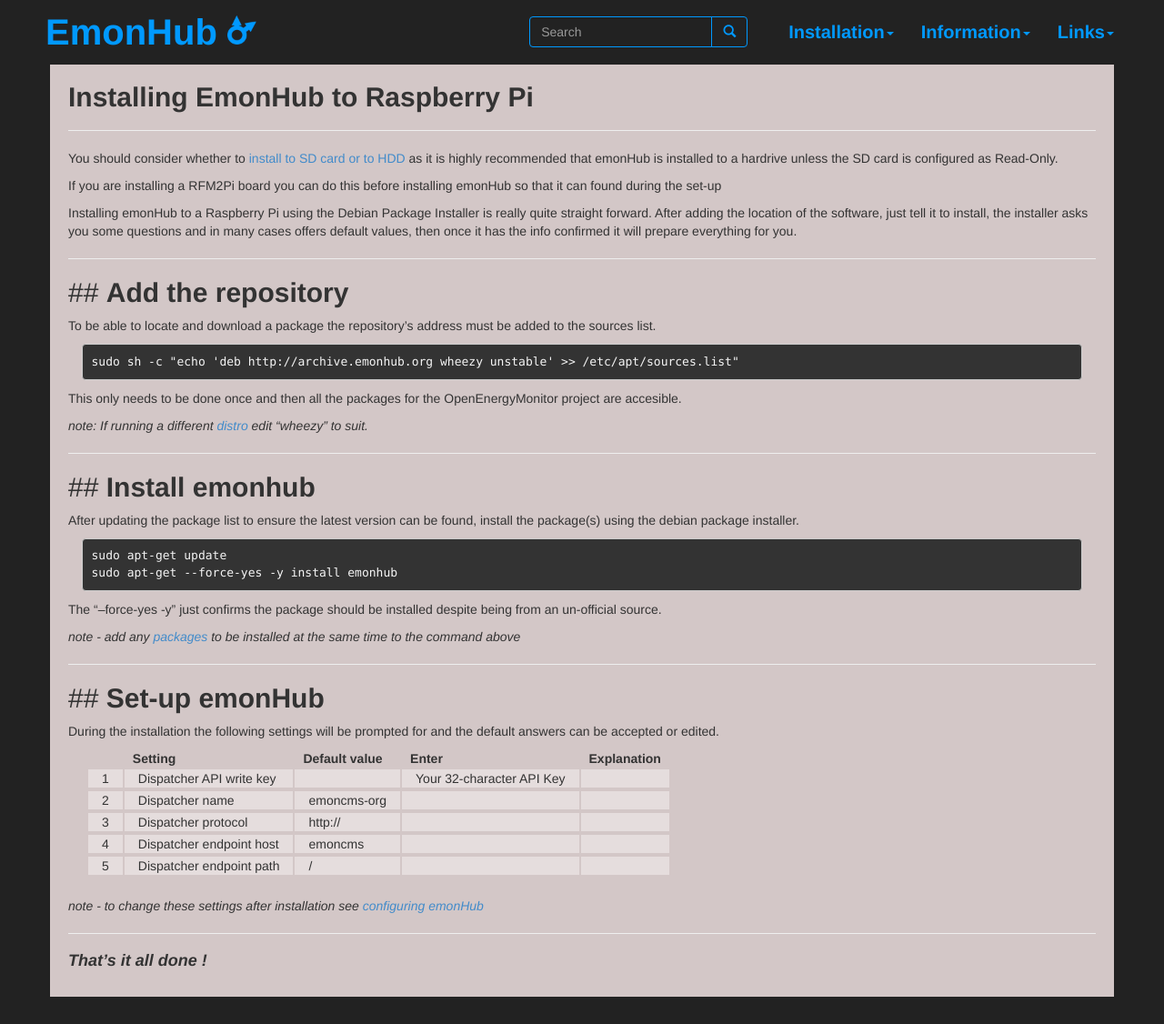
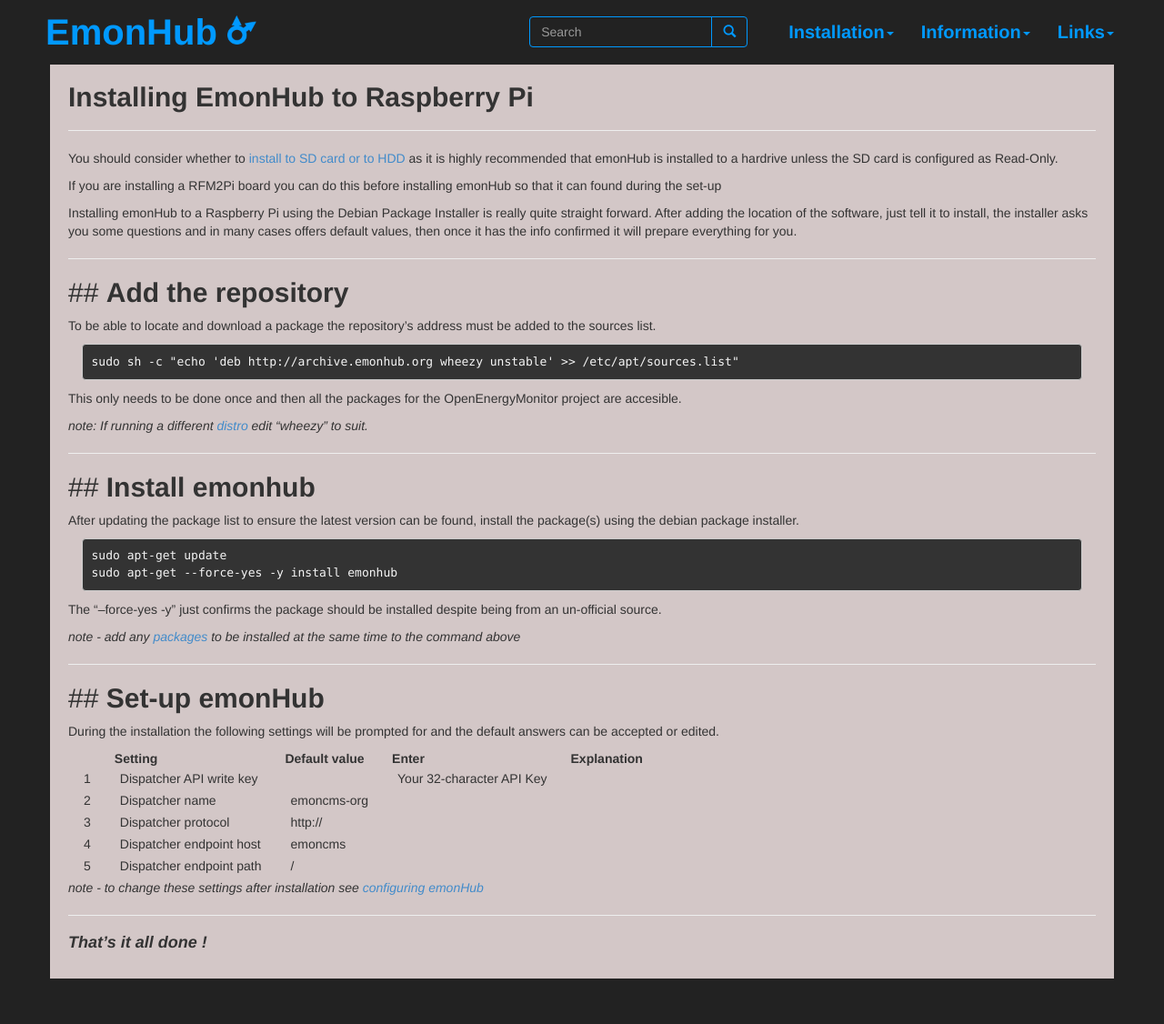
Before and after one commit to otherWIP/otherwip.github.io, a Jekyll site: the page built from documentation/install/raspberrypi/index.md, in a window 1280 px wide and 1126 px high. Shown: the whole window at 91% size. Built offline with Jekyll 4.4.1, drawn with Linux system fonts in a browser that asks for light colours; nearby versions of some CDN libraries.

Commit message:
Update custom.css

```diff
--- a/assets/css/custom.css
+++ b/assets/css/custom.css
@@ -20,14 +20,14 @@ td {
     border: 2px solid #D3C7C7;
     border-bottom: 4px solid #D3C7C7;
     /*background-color:#FFD6D6;*/
-    background-color:#E5DDDD;
+    /*background-color:#E5DDDD;   */
 }
 
-table {
+/*table {
     margin-left: 20px;
     margin-bottom: 20px;
 }
-
+*/
 
 footer-box{
     margin-left: auto;
```
